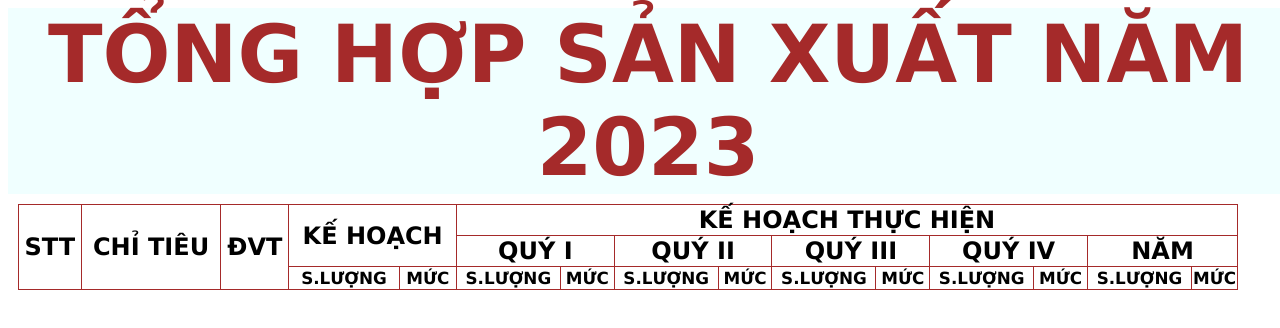
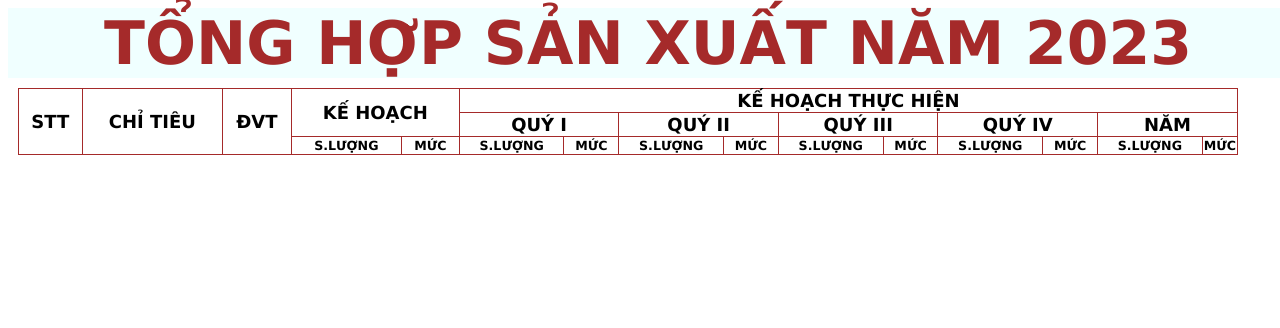
Before and after one commit to konoha-minato/KET_QUA_SAN_XUAT, a plain HTML site: page index.html in a window 1280 px wide. Drawn offline with Linux system fonts and the light colour scheme; no server answers.

Commit message:
Update index.html

```diff
--- a/index.html
+++ b/index.html
@@ -4,7 +4,7 @@
   <title>BẢNG THEO DÕI HOẠT ĐỘNG SẢN XUẤT</title>
   <link rel="stylesheet" href="styles.css">
 </head>
-<body style="font-size:20pt; font-family: Verdana; float: left;width: 100%;">
+<body style="font-size:15pt; font-family: Verdana; float: left;width: 100%;">
   <div class="SUB" style="text-align: center;">TỔNG HỢP SẢN XUẤT NĂM 2023</div>
   <div style="padding-top: 10px;padding-left: 10px;padding-right: 50px;float:left;">
     <table  id="bang_chinh" style="width: 100%; font-size:0.9em;">
```
